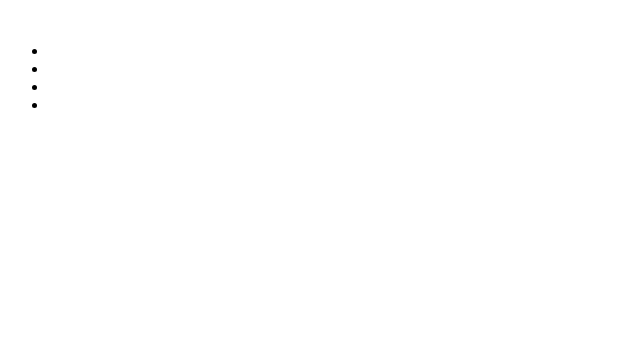
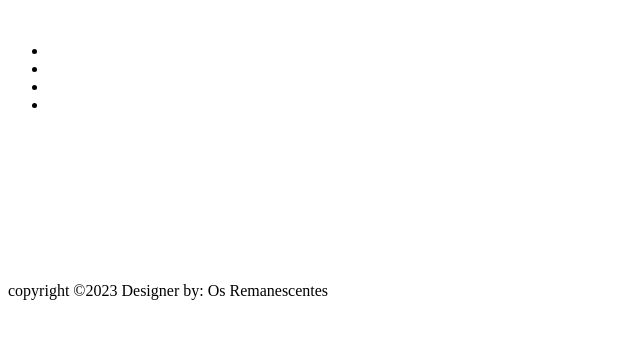
Before and after one commit to Neveszera/Global_Solution, a plain HTML site: page index.html in a window 1280 px wide. Shown: the whole page, without its empty margins (0-640 px from the left). Drawn offline with Linux system fonts and the light colour scheme.

Commit message:
criei o rodapé

```diff
--- a/index.html
+++ b/index.html
@@ -63,6 +63,12 @@
 
     </main>
 
+    <footer>
+        <div class="footer_creater">
+            <p>copyright &copy;2023 Designer by: Os Remanescentes </p>
+        </div>
+    </footer>
+
 </body>
 
 </html>
```
